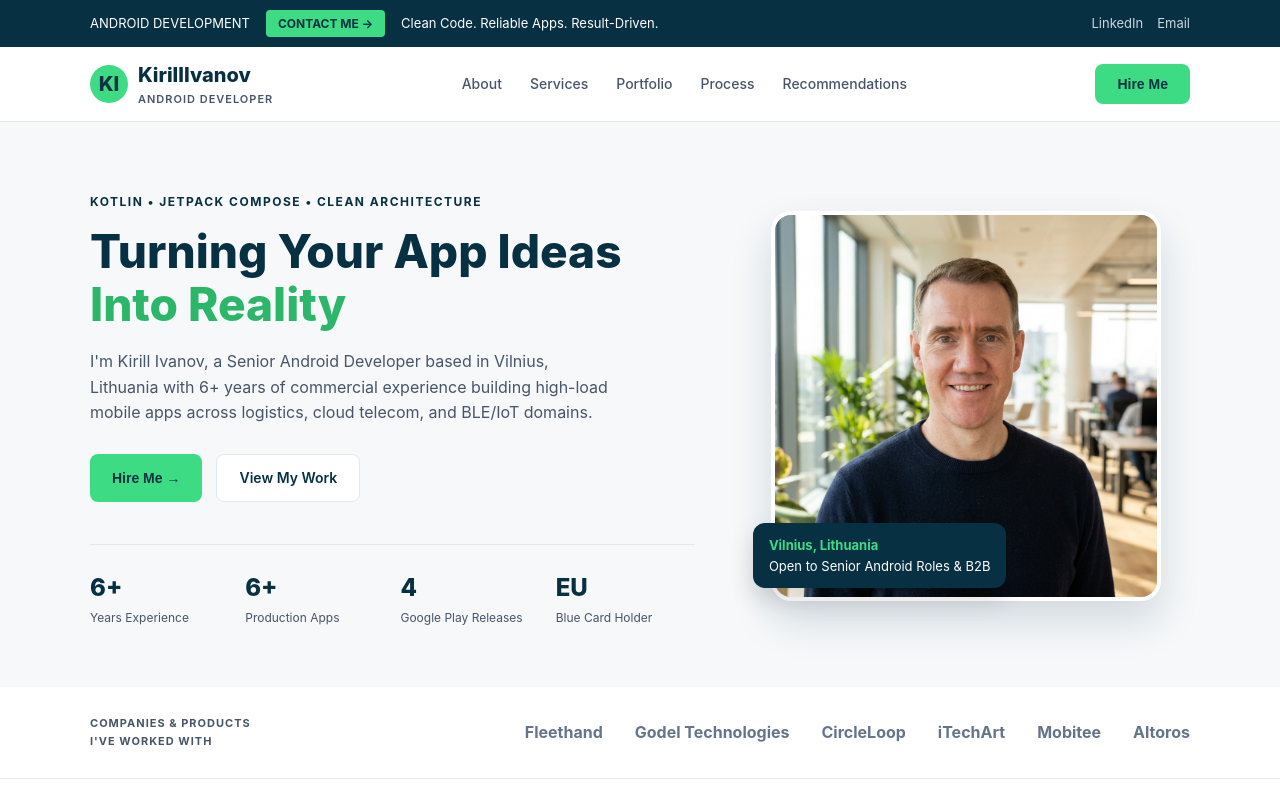
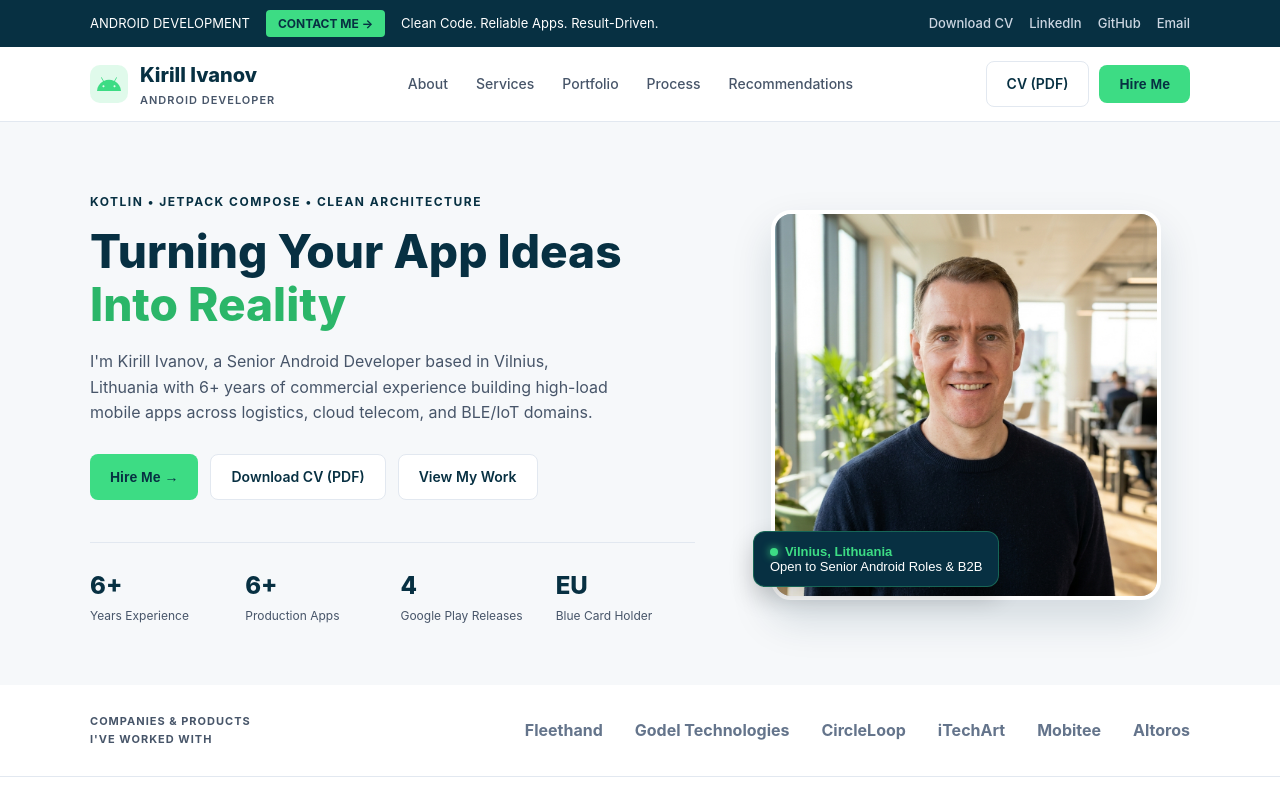
Before and after one commit to spy007/spy007.github.io, a plain HTML site: page index.html in a window 1280 px wide. Shown: the top 800 px of the page. Drawn offline with Linux system fonts and the light colour scheme.

Commit message:
Fixed texts on page

```diff
--- a/index.html
+++ b/index.html
@@ -30,23 +30,27 @@
     .topbar { background: var(--navy); color: #fff; font-size: 13px; padding: 10px 0; }
     .topbar .container { display: flex; justify-content: space-between; align-items: center; flex-wrap: wrap; gap: 10px; }
     .topbar-left { display: flex; align-items: center; gap: 16px; flex-wrap: wrap; }
-    .topbar-cta { background: var(--green); color: var(--navy); font-weight: 700; padding: 4px 12px; border-radius: 4px; font-size: 12px; }
-    .topbar-right { display: flex; gap: 14px; color: #cbd5e1; }
+    .topbar-cta { background: var(--green); color: var(--navy); font-weight: 700; padding: 4px 12px; border-radius: 4px; font-size: 12px; transition: 0.2s; }
+    .topbar-cta:hover { background: var(--green-dark); color: #fff; }
+    .topbar-right { display: flex; gap: 16px; color: #cbd5e1; font-weight: 500; }
     .topbar-right a:hover { color: var(--green); }
 
     /* Header */
     header { background: #fff; border-bottom: 1px solid var(--border); position: sticky; top: 0; z-index: 100; }
     .nav { display: flex; justify-content: space-between; align-items: center; height: 74px; }
-    .logo { display: flex; align-items: center; gap: 10px; font-weight: 800; font-size: 20px; color: var(--navy); }
-    .logo-badge { width: 38px; height: 38px; background: var(--green); color: var(--navy); border-radius: 50%; display: grid; place-items: center; font-weight: 800; }
-    .logo span { display: block; font-size: 11px; font-weight: 600; color: var(--text-muted); letter-spacing: 1px; }
+    .logo { display: flex; align-items: center; gap: 12px; font-weight: 800; font-size: 20px; color: var(--navy); }
+    .logo-icon { width: 38px; height: 38px; background: rgba(61, 220, 132, 0.16); border-radius: 10px; display: grid; place-items: center; flex-shrink: 0; }
+    .logo span { display: block; font-size: 11px; font-weight: 600; color: var(--text-muted); letter-spacing: 1px; margin-top: 1px; }
     .nav-links { display: flex; gap: 28px; font-size: 14px; font-weight: 500; color: var(--text-muted); }
     .nav-links a:hover { color: var(--navy); }
-    .btn { display: inline-flex; align-items: center; gap: 8px; padding: 12px 22px; border-radius: 8px; font-weight: 600; font-size: 14px; cursor: pointer; border: none; transition: 0.2s; }
+    .nav-actions { display: flex; align-items: center; gap: 10px; }
+    .btn { display: inline-flex; align-items: center; gap: 8px; padding: 11px 20px; border-radius: 8px; font-weight: 600; font-size: 14px; cursor: pointer; border: none; transition: 0.2s; }
     .btn-green { background: var(--green); color: var(--navy); }
     .btn-green:hover { background: var(--green-dark); color: #fff; }
     .btn-outline { background: #fff; color: var(--navy); border: 1.5px solid var(--border); }
     .btn-outline:hover { border-color: var(--navy); }
+    .btn-outline-dark { background: transparent; color: #fff; border: 1.5px solid rgba(255,255,255,0.3); }
+    .btn-outline-dark:hover { border-color: var(--green); color: var(--green); }
 
     /* Hero */
     .hero { background: var(--bg-light); padding: 70px 0 60px; }
@@ -55,14 +59,30 @@
     .hero h1 { font-size: 46px; line-height: 1.15; font-weight: 800; color: var(--navy); margin-bottom: 18px; }
     .hero h1 span { color: var(--green-dark); }
     .hero p { color: var(--text-muted); font-size: 16px; max-width: 520px; margin-bottom: 28px; }
-    .hero-btns { display: flex; gap: 14px; flex-wrap: wrap; margin-bottom: 42px; }
+    .hero-btns { display: flex; gap: 12px; flex-wrap: wrap; margin-bottom: 42px; }
     .stats { display: grid; grid-template-columns: repeat(4, 1fr); gap: 16px; padding-top: 24px; border-top: 1px solid var(--border); }
     .stat-num { font-size: 24px; font-weight: 800; color: var(--navy); }
     .stat-label { font-size: 12px; color: var(--text-muted); }
     .hero-photo-wrap { position: relative; text-align: center; }
     .hero-photo { width: 100%; max-width: 390px; aspect-ratio: 1 / 1; border-radius: 20px; box-shadow: 0 20px 40px rgba(7, 48, 66, 0.15); border: 4px solid #fff; object-fit: cover; background: #cbd5e1; }
-    .float-badge { position: absolute; bottom: 20px; left: 10px; background: var(--navy); color: #fff; padding: 12px 16px; border-radius: 12px; font-size: 13px; text-align: left; box-shadow: 0 10px 25px rgba(0,0,0,0.15); }
-    .float-badge strong { color: var(--green); display: block; }
+    .float-badge {
+      position: absolute;
+      bottom: 20px;
+      left: 10px;
+      background: var(--navy);
+      color: #fff;
+      padding: 12px 16px;
+      border-radius: 12px;
+      font-size: 13px;
+      text-align: left;
+      box-shadow: 0 10px 25px rgba(0,0,0,0.2);
+      cursor: pointer;
+      transition: transform 0.2s, background 0.2s;
+      border: 1px solid rgba(61, 220, 132, 0.3);
+    }
+    .float-badge:hover { transform: translateY(-2px); background: var(--navy-light); }
+    .float-badge strong { color: var(--green); display: flex; align-items: center; gap: 7px; }
+    .status-dot { width: 8px; height: 8px; background: var(--green); border-radius: 50%; display: inline-block; box-shadow: 0 0 8px var(--green); }
 
     /* Companies Strip */
     .companies { padding: 28px 0; border-bottom: 1px solid var(--border); background: #fff; }
@@ -80,7 +100,7 @@
     .services-grid { display: grid; grid-template-columns: repeat(3, 1fr); gap: 24px; }
     .service-card { background: #fff; border: 1px solid var(--border); border-radius: 14px; padding: 28px; transition: 0.2s; }
     .service-card:hover { transform: translateY(-4px); box-shadow: 0 12px 24px rgba(7, 48, 66, 0.08); border-color: var(--green); }
-    .s-icon { width: 48px; height: 48px; border-radius: 12px; background: rgba(61, 220, 132, 0.16); color: var(--navy); display: grid; place-items: center; font-weight: 800; font-size: 20px; margin-bottom: 18px; }
+    .s-icon { width: 48px; height: 48px; border-radius: 12px; background: rgba(61, 220, 132, 0.16); color: var(--navy); display: grid; place-items: center; font-weight: 800; font-size: 18px; margin-bottom: 18px; }
     .service-card h3 { font-size: 18px; color: var(--navy); margin-bottom: 10px; }
     .service-card p { font-size: 14px; color: var(--text-muted); margin-bottom: 14px; }
     .service-card .tags { font-size: 12px; font-weight: 600; color: var(--green-dark); }
@@ -127,6 +147,7 @@
     .modal-box { background: #fff; max-width: 440px; width: 100%; border-radius: 16px; padding: 28px; position: relative; }
     .modal-close { position: absolute; top: 16px; right: 18px; font-size: 22px; cursor: pointer; border: none; background: none; }
     .contact-item { padding: 12px; background: var(--bg-light); border-radius: 8px; margin-top: 12px; font-size: 14px; }
+    .contact-item a { color: var(--navy); font-weight: 600; text-decoration: underline; }
 
     @media (max-width: 900px) {
       .hero-grid, .services-grid, .projects-grid, .process-grid, .test-grid { grid-template-columns: 1fr; }
@@ -145,7 +166,9 @@
         <span>Clean Code. Reliable Apps. Result-Driven.</span>
       </div>
       <div class="topbar-right">
-        <a href="#contact" onclick="openModal(event)">LinkedIn</a>
+        <a href="cv.pdf" download="Kirill_Ivanov_Android_Developer_CV.pdf">Download CV</a>
+        <a href="https://www.linkedin.com/in/kiryl-ivanou/" target="_blank" rel="noopener noreferrer">LinkedIn</a>
+        <a href="https://github.com/spy007" target="_blank" rel="noopener noreferrer">GitHub</a>
         <a href="mailto:kiryl.ivanov@gmail.com">Email</a>
       </div>
     </div>
@@ -154,8 +177,12 @@
   <header>
     <div class="container nav">
       <a href="#" class="logo">
-        <div class="logo-badge">KI</div>
-        <div>KirillIvanov<span>ANDROID DEVELOPER</span></div>
+        <div class="logo-icon">
+          <svg width="24" height="24" viewBox="0 0 24 24" fill="#3DDC84" xmlns="http://www.w3.org/2000/svg">
+            <path d="M17.523 15.3414C16.9686 15.3414 16.518 14.8908 16.518 14.3364C16.518 13.782 16.9686 13.3314 17.523 13.3314C18.0774 13.3314 18.528 13.782 18.528 14.3364C18.528 14.8908 18.0774 15.3414 17.523 15.3414ZM6.477 15.3414C5.9226 15.3414 5.472 14.8908 5.472 14.3364C5.472 13.782 5.9226 13.3314 6.477 13.3314C7.0314 13.3314 7.482 13.782 7.482 14.3364C7.482 14.8908 7.0314 15.3414 6.477 15.3414ZM17.883 9.2884L19.895 5.8034C20.007 5.6094 19.941 5.3614 19.747 5.2494C19.553 5.1374 19.305 5.2034 19.193 5.3974L17.156 8.9264C15.611 8.2214 13.861 7.8264 12 7.8264C10.139 7.8264 8.389 8.2214 6.844 8.9264L4.807 5.3974C4.695 5.2034 4.447 5.1374 4.253 5.2494C4.059 5.3614 3.993 5.6094 4.105 5.8034L6.117 9.2884C2.658 11.1694 0.312 14.7164 0 18.8864H24C23.688 14.7164 21.342 11.1694 17.883 9.2884Z"/>
+          </svg>
+        </div>
+        <div>Kirill Ivanov<span>ANDROID DEVELOPER</span></div>
       </a>
       <nav class="nav-links">
         <a href="#about">About</a>
@@ -164,7 +191,10 @@
         <a href="#process">Process</a>
         <a href="#testimonials">Recommendations</a>
       </nav>
-      <button class="btn btn-green" onclick="openModal(event)">Hire Me</button>
+      <div class="nav-actions">
+        <a href="cv.pdf" download="Kirill_Ivanov_Android_Developer_CV.pdf" class="btn btn-outline">CV (PDF)</a>
+        <button class="btn btn-green" onclick="openModal(event)">Hire Me</button>
+      </div>
     </div>
   </header>
 
@@ -176,6 +206,7 @@
         <p>I'm Kirill Ivanov, a Senior Android Developer based in Vilnius, Lithuania with 6+ years of commercial experience building high-load mobile apps across logistics, cloud telecom, and BLE/IoT domains.</p>
         <div class="hero-btns">
           <button class="btn btn-green" onclick="openModal(event)">Hire Me &rarr;</button>
+          <a href="cv.pdf" download="Kirill_Ivanov_Android_Developer_CV.pdf" class="btn btn-outline">Download CV (PDF)</a>
           <a href="#portfolio" class="btn btn-outline">View My Work</a>
         </div>
         <div class="stats">
@@ -187,10 +218,10 @@
       </div>
       <div class="hero-photo-wrap">
         <img src="avatar.jpg" alt="Kirill Ivanov — Android Developer" class="hero-photo" />
-        <div class="float-badge">
-          <strong>Vilnius, Lithuania</strong>
+        <button type="button" class="float-badge" onclick="openModal(event)" title="Click to get in touch">
+          <strong><span class="status-dot"></span> Vilnius, Lithuania</strong>
           Open to Senior Android Roles &amp; B2B
-        </div>
+        </button>
       </div>
     </div>
   </section>
@@ -284,7 +315,7 @@
           </div>
           <div class="project-body">
             <p>Resolved obfuscated release crashes via ProGuard/R8, contributed to feature modularization, and developed core profile &amp; settings flows for a UK cloud phone system.</p>
-            <span class="project-link">Google Play: com.circleloop</span>
+            <a href="https://play.google.com/store/apps/details?id=com.circleloop" target="_blank" rel="noopener noreferrer" class="project-link">View on Google Play &rarr;</a>
           </div>
         </div>
         <div class="project-card">
@@ -294,7 +325,7 @@
           </div>
           <div class="project-body">
             <p>Developed Android companion features for BLE-enabled smart pill bottles, implementing timely medication reminders and resilient BLE reconnection logic.</p>
-            <span class="project-link">Google Play: com.mydosesmart</span>
+            <a href="https://play.google.com/store/apps/details?id=com.mydosesmart" target="_blank" rel="noopener noreferrer" class="project-link">View on Google Play &rarr;</a>
           </div>
         </div>
         <div class="project-card">
@@ -304,7 +335,7 @@
           </div>
           <div class="project-body">
             <p>Consumed real-time sensor telemetry via external SDK and smartwatch Watch API, delivering live shot visualization on golf courses and automatic hole scoring.</p>
-            <span class="project-link">Google Play: com.piq.golfapp</span>
+            <a href="https://play.google.com/store/apps/details?id=com.piq.golfapp" target="_blank" rel="noopener noreferrer" class="project-link">View on Google Play &rarr;</a>
           </div>
         </div>
         <div class="project-card">
@@ -314,7 +345,7 @@
           </div>
           <div class="project-body">
             <p>Built reliable Bluetooth communication, custom binary data parsing, and error handling for industrial measurement devices.</p>
-            <span class="project-link">Google Play: com.elitas.masterlink</span>
+            <a href="https://play.google.com/store/apps/details?id=com.elitas.masterlink" target="_blank" rel="noopener noreferrer" class="project-link">View on Google Play &rarr;</a>
           </div>
         </div>
         <div class="project-card">
@@ -397,7 +428,8 @@
       </div>
       <div style="display:flex; gap:12px; flex-wrap:wrap;">
         <button class="btn btn-green" onclick="openModal(event)">Hire Me Now &rarr;</button>
-        <button class="btn btn-outline" onclick="openModal(event)">Contact Details</button>
+        <a href="cv.pdf" download="Kirill_Ivanov_Android_Developer_CV.pdf" class="btn btn-outline-dark">Download CV (PDF)</a>
+        <a href="https://www.linkedin.com/in/kiryl-ivanou/" target="_blank" rel="noopener noreferrer" class="btn btn-outline-dark">LinkedIn Profile</a>
       </div>
     </div>
   </div>
@@ -416,7 +448,9 @@
       <p style="font-size:14px; color:var(--text-muted);">Reach out directly via email, phone, or LinkedIn:</p>
       <div class="contact-item"><strong>Email:</strong> <a href="mailto:kiryl.ivanov@gmail.com">kiryl.ivanov@gmail.com</a></div>
       <div class="contact-item"><strong>Phone / WhatsApp:</strong> <a href="tel:+37066368617">+370 663 68 617</a></div>
-      <div class="contact-item"><strong>LinkedIn:</strong> linkedin.com/in/kiryl-ivanou</div>
+      <div class="contact-item"><strong>LinkedIn:</strong> <a href="https://www.linkedin.com/in/kiryl-ivanou/" target="_blank" rel="noopener noreferrer">linkedin.com/in/kiryl-ivanou</a></div>
+      <div class="contact-item"><strong>GitHub:</strong> <a href="https://github.com/spy007" target="_blank" rel="noopener noreferrer">github.com/spy007</a></div>
+      <div class="contact-item"><strong>Resume:</strong> <a href="cv.pdf" download="Kirill_Ivanov_Android_Developer_CV.pdf">Download CV (PDF)</a></div>
       <div class="contact-item"><strong>Location:</strong> Vilnius, Lithuania (EU Blue Card)</div>
     </div>
   </div>
```
